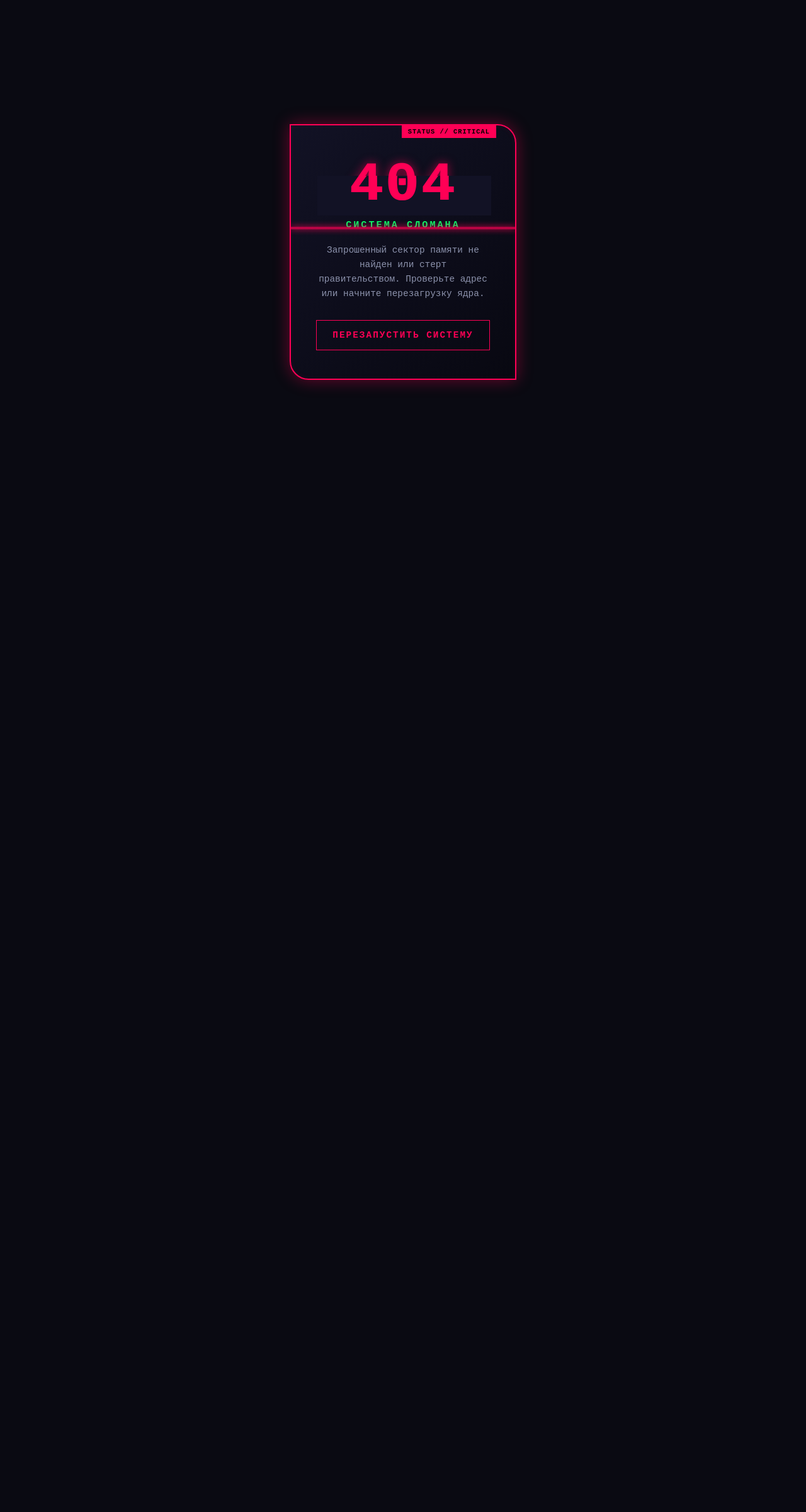
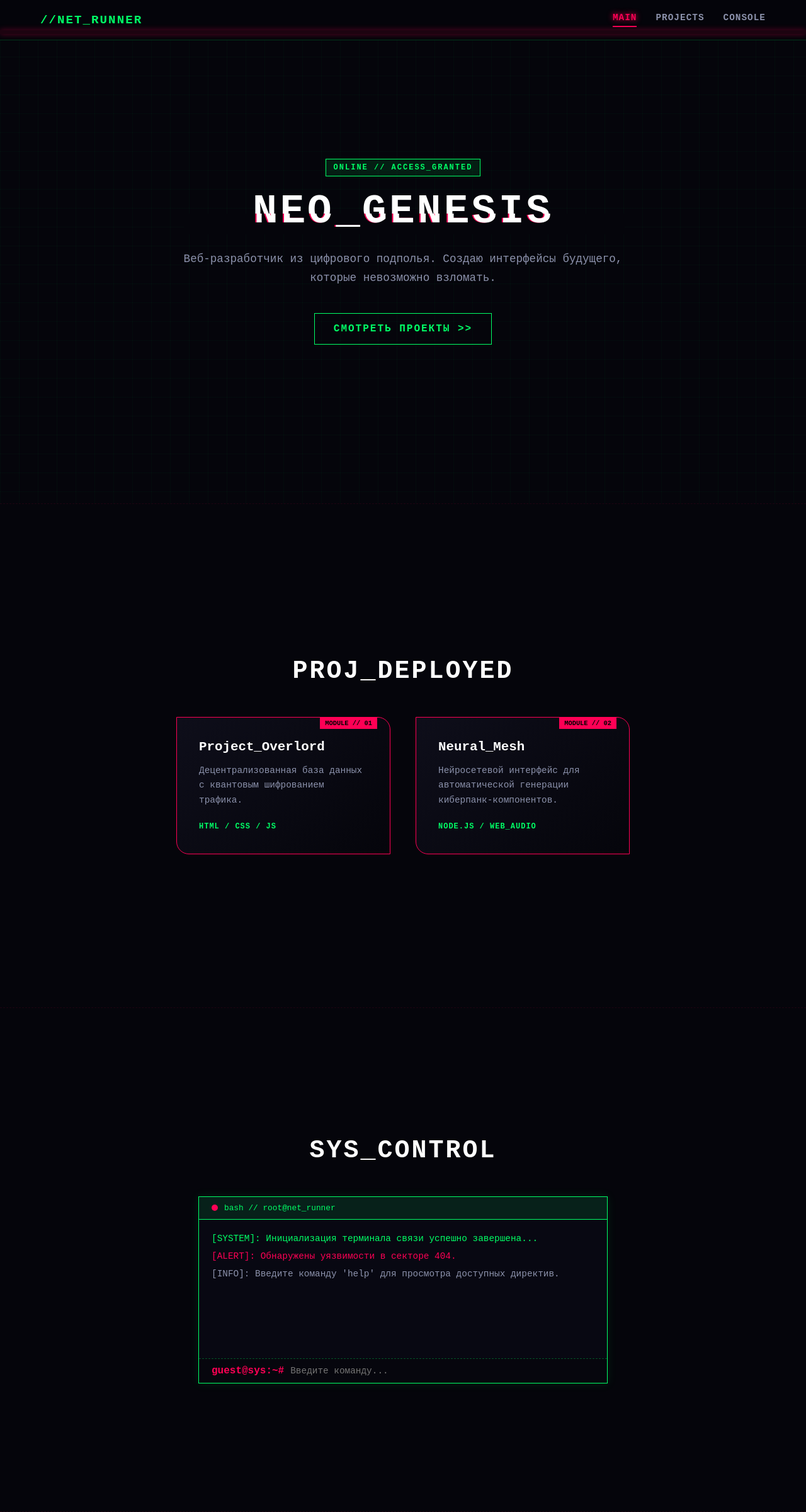
Before and after one commit to MrSkyAngule/myskile, a Django app: page / in a window 1280 px wide. Shown: the whole page at 63% size. Before the commit the page ends 617 px from the top, so only its background shows below. Run offline with Django 5.2, Linux system fonts and the light colour scheme.

Commit message:
First commit

```diff
--- a/main/templates/main/home.html
+++ b/main/templates/main/home.html
@@ -3,32 +3,81 @@
 <head>
     <meta charset="UTF-8">
     <meta name="viewport" content="width=device-width, initial-scale=1.0">
-    <title>SYS_ERR // 404 NOT FOUND</title>
+    <title>NET_RUNNER // PORTFOLIO</title>
     <link rel="stylesheet" href="static/style.css">
 </head>
 <body>
 
-    <div class="cyber-card error-active" id="card">
-        <!-- Бегущая лазерная линия -->
-        <div class="scanline"></div>
+    <!-- Анимированная фоновая неоновая сетка -->
+    <div class="cyber-grid"></div>
+    <div class="scanline"></div>
 
-        <div class="corner-tag">STATUS // CRITICAL</div>
+    <!-- Фиксированное кибер-меню -->
+    <nav class="cyber-nav">
+        <div class="nav-logo" data-text="N_R">//NET_RUNNER</div>
+        <div class="nav-links">
+            <a href="#main" class="nav-item active">MAIN</a>
+            <a href="#projects" class="nav-item">PROJECTS</a>
+            <a href="#terminal-sec" class="nav-item">CONSOLE</a>
+        </div>
+    </nav>
 
-        <!-- Главный глитч-текст (ID добавлен для JS) -->
-        <h1 class="glitch-title error-code" id="error-text" data-text="404">404</h1>
-        <h2 class="sub-title">СИСТЕМА СЛОМАНА</h2>
+    <!-- СЕКЦИЯ 1: Главный экран -->
+    <section id="main" class="section-container">
+        <div class="hero-block">
+            <div class="status-badge">ONLINE // ACCESS_GRANTED</div>
+            <h1 class="hero-title" data-text="NEO_GENESIS">NEO_GENESIS</h1>
+            <p class="hero-subtitle">Веб-разработчик из цифрового подполья. Создаю интерфейсы будущего, которые невозможно взломать.</p>
+            <a href="#projects" class="action-btn">СМОТРЕТЬ ПРОЕКТЫ <span class="btn-arrow">>></span></a>
+        </div>
+    </section>
 
-        <p class="cyber-text">
-            Запрошенный сектор памяти не найден или стерт правительством. Проверьте адрес или начните перезагрузку ядра.
-        </p>
+    <!-- СЕКЦИЯ 2: Проекты -->
+    <section id="projects" class="section-container">
+        <h2 class="section-title" data-text="PROJ_DEPLOYED">PROJ_DEPLOYED</h2>
+        <div class="projects-grid">
 
-        <!-- Кнопка с ID для запуска скрипта -->
-        <button class="cyber-btn reboot-btn" id="reboot-btn">
-            ПЕРЕЗАПУСТИТЬ СИСТЕМУ
-        </button>
-    </div>
+            <!-- Карточка 1 -->
+            <div class="project-card">
+                <div class="card-tag">MODULE // 01</div>
+                <h3>Project_Overlord</h3>
+                <p>Децентрализованная база данных с квантовым шифрованием трафика.</p>
+                <span class="tech-stack">HTML / CSS / JS</span>
+            </div>
 
-    <!-- Подключаем наш скрипт в самом конце страницы -->
+            <!-- Карточка 2 -->
+            <div class="project-card">
+                <div class="card-tag">MODULE // 02</div>
+                <h3>Neural_Mesh</h3>
+                <p>Нейросетевой интерфейс для автоматической генерации киберпанк-компонентов.</p>
+                <span class="tech-stack">NODE.JS / WEB_AUDIO</span>
+            </div>
+
+        </div>
+    </section>
+
+    <!-- СЕКЦИЯ 3: Терминал управления -->
+    <section id="terminal-sec" class="section-container">
+        <h2 class="section-title" data-text="SYS_CONTROL">SYS_CONTROL</h2>
+
+        <div class="cyber-terminal">
+            <div class="terminal-header">
+                <span class="terminal-dot"></span>
+                <span class="terminal-title">bash // root@net_runner</span>
+            </div>
+            <div class="terminal-window" id="terminal-output">
+                <p class="output-line text-green">[SYSTEM]: Инициализация терминала связи успешно завершена...</p>
+                <p class="output-line text-pink">[ALERT]: Обнаружены уязвимости в секторе 404.</p>
+                <p class="output-line">[INFO]: Введите команду 'help' для просмотра доступных директив.</p>
+            </div>
+            <div class="terminal-input-row">
+                <span class="terminal-prompt">guest@sys:~#</span>
+                <input type="text" id="terminal-input" placeholder="Введите команду..." autocomplete="off">
+            </div>
+        </div>
+    </section>
+
+    <!-- Подключаем JavaScript логику -->
     <script src="static/script.js"></script>
 </body>
 </html>
--- a/static/script.js
+++ b/static/script.js
@@ -1,93 +1,96 @@
-// Находим нужные элементы на странице
-const card = document.getElementById('card');
-const errorText = document.getElementById('error-text');
-const rebootBtn = document.getElementById('reboot-btn');
-
-// Синтезатор звука (Web Audio API) — генерирует кибер-звуки без аудиофайлов
+// Контекст для генерации звуков (Web Audio API)
 const audioCtx = new (window.AudioContext || window.webkitAudioContext)();
 
-function playGlitchSound(frequency, duration, type = 'sawtooth') {
-    // Браузеры блокируют звук до первого клика пользователя по экрану
+function playBeep(freq, type = 'sine', duration = 0.08) {
     if (audioCtx.state === 'suspended') return;
+    const osc = audioCtx.createOscillator();
+    const gain = audioCtx.createGain();
 
-    const oscillator = audioCtx.createOscillator();
-    const gainNode = audioCtx.createGain();
+    osc.type = type;
+    osc.frequency.setValueAtTime(freq, audioCtx.currentTime);
+    gain.gain.setValueAtTime(0.05, audioCtx.currentTime);
+    gain.gain.exponentialRampToValueAtTime(0.001, audioCtx.currentTime + duration);
 
-    oscillator.type = type;
-    oscillator.frequency.setValueAtTime(frequency, audioCtx.currentTime);
-    // Добавляем искажение частоты для эффекта глитча
-    oscillator.frequency.exponentialRampToValueAtTime(10, audioCtx.currentTime + duration);
-
-    gainNode.gain.setValueAtTime(0.1, audioCtx.currentTime);
-    gainNode.gain.exponentialRampToValueAtTime(0.01, audioCtx.currentTime + duration);
-
-    oscillator.connect(gainNode);
-    gainNode.connect(audioCtx.destination);
-
-    oscillator.start();
-    oscillator.stop(audioCtx.currentTime + duration);
+    osc.connect(gain);
+    gain.connect(audioCtx.destination);
+    osc.start();
+    osc.stop(audioCtx.currentTime + duration);
 }
 
-// 1. Эффект при наведении мыши на карточку (короткий глитч-звук)
-card.addEventListener('mouseenter', () => {
-    playGlitchSound(120, 0.15, 'square');
+// Активируем аудио-контекст при первом клике пользователя по сайту
+document.body.addEventListener('click', () => {
+    if (audioCtx.state === 'suspended') audioCtx.resume();
 });
 
-// 2. Логика клика по кнопке «Перезапустить систему»
-let isRebooting = false;
+// 1. Озвучка навигации и элементов интерфейса
+document.querySelectorAll('.nav-item, .project-card, .action-btn').forEach(element => {
+    element.addEventListener('mouseenter', () => playBeep(440, 'triangle', 0.05));
+    element.addEventListener('click', () => playBeep(880, 'square', 0.1));
+});
 
-rebootBtn.addEventListener('click', () => {
-    // Включаем аудиоконтекст, если он был «спящим»
-    if (audioCtx.state === 'suspended') {
-        audioCtx.resume();
+// 2. Логика подсветки пунктов меню при скролле (ScrollSpy)
+const sections = document.querySelectorAll('section');
+const navItems = document.querySelectorAll('.nav-item');
+
+window.addEventListener('scroll', () => {
+    let current = '';
+    sections.forEach(section => {
+        const sectionTop = section.offsetTop;
+        if (pageYOffset >= sectionTop - 150) {
+            current = section.getAttribute('id');
+        }
+    });
+
+    navItems.forEach(item => {
+        item.classList.remove('active');
+        if (item.getAttribute('href').includes(current)) {
+            item.classList.add('active');
+        }
+    });
+});
+
+// 3. Интерактивный терминал (Парсер команд)
+const terminalInput = document.getElementById('terminal-input');
+const terminalOutput = document.getElementById('terminal-output');
+
+terminalInput.addEventListener('keydown', function(e) {
+    if (e.key === 'Enter') {
+        const command = this.value.trim().toLowerCase();
+
+        // Дублируем введенную команду на экран терминала
+        const userLine = document.createElement('p');
+        userLine.innerHTML = `<span class="text-pink">guest@sys:~#</span> ${this.value}`;
+        terminalOutput.appendChild(userLine);
+
+        // Логика обработки команд
+        const responseLine = document.createElement('p');
+        responseLine.classList.add('output-line');
+
+        if (command === 'help') {
+            responseLine.innerHTML = `<span class="text-green">Доступные директивы:</span><br>
+            > <b class="text-pink">about</b> - информация о владельце терминала<br>
+            > <b class="text-pink">skills</b> - текущий стек технологий<br>
+            > <b class="text-pink">clear</b> - очистить экран консоли`;
+            playBeep(600, 'sine', 0.15);
+        } else if (command === 'about') {
+            responseLine.innerText = "[DATA]: Net_Runner — цифровой архитектор, специализирующийся на кибер-дизайне и реактивных скриптах.";
+        } else if (command === 'skills') {
+            responseLine.innerText = "[DATA]: Эксперт в HTML5, CSS3 (анимации, гриды), JavaScript (ES6+), Web Audio API.";
+        } else if (command === 'clear') {
+            terminalOutput.innerHTML = '';
+            this.value = '';
+            return;
+        } else if (command === '') {
+            return;
+        } else {
+            responseLine.innerHTML = `<span class="text-pink">[ERROR]: Команда '${command}' не найдена. Введите 'help'</span>`;
+            playBeep(150, 'sawtooth', 0.3); // Звук ошибки
+        }
+
+        terminalOutput.appendChild(responseLine);
+
+        // Очищаем инпут и автоскроллим терминал вниз
+        this.value = '';
+        terminalOutput.scrollTop = terminalOutput.scrollHeight;
     }
-
-    if (isRebooting) return; // Защита от повторных кликов
-    isRebooting = true;
-
-    // Включаем дикую тряску карточки через CSS класс
-    card.classList.add('hacking');
-
-    // Играем жесткий аналоговый звук ошибки
-    playGlitchSound(350, 0.8, 'sawtooth');
-
-    // Эффект бегущих матричных цифр вместо "404"
-    const chars = "010101#$@%&?";
-    let duration = 0;
-    const matrixInterval = setInterval(() => {
-        let scrambled = "";
-        for (let i = 0; i < 3; i++) {
-            scrambled += chars[Math.floor(Math.random() * chars.length)];
-        }
-        errorText.innerText = scrambled;
-        errorText.setAttribute('data-text', scrambled); // Обновляем CSS-глитч слои
-
-        // Каждые 100мс подмигиваем звуком
-        if (Math.random() > 0.5) playGlitchSound(600, 0.05, 'triangle');
-    }, 70);
-
-    // Обратный отсчет на кнопке
-    let timeLeft = 3;
-    rebootBtn.innerText = `ПЕРЕЗАГРУЗКА ЯДРА (${timeLeft})`;
-
-    const countdownInterval = setInterval(() => {
-        timeLeft--;
-        if (timeLeft > 0) {
-            rebootBtn.innerText = `ПЕРЕЗАГРУЗКА ЯДРА (${timeLeft})`;
-            playGlitchSound(150, 0.1, 'square');
-        } else {
-            clearInterval(countdownInterval);
-            clearInterval(matrixInterval);
-
-            // Финал: возвращаем всё в норму и мягко обновляем страницу
-            rebootBtn.innerText = "СИСТЕМА ВОССТАНОВЛЕНА!";
-            errorText.innerText = "200";
-            errorText.setAttribute('data-text', "200");
-            card.classList.remove('hacking');
-
-            setTimeout(() => {
-                location.reload(); // Перезагрузка вкладки
-            }, 800);
-        }
-    }, 1000);
 });
--- a/static/style.css
+++ b/static/style.css
@@ -1,179 +1,311 @@
-/* Базовые настройки экрана */
+/* Базовое сглаживание и сброс */
 * {
     margin: 0;
     padding: 0;
     box-sizing: border-box;
     font-family: 'Courier New', Courier, monospace;
+    scroll-behavior: smooth;
 }
 
 body {
-    display: flex;
-    justify-content: center;
-    align-items: center;
+    background-color: #05050b;
+    color: #8c92ac;
     min-height: 100vh;
-    background-color: #0a0a12;
-    overflow: hidden;
+    overflow-x: hidden;
 }
 
-/* Корпус кибер-карточки */
-.cyber-card {
-    position: relative;
-    background: linear-gradient(135deg, #121225 0%, #080811 100%);
-    border: 2px solid #ff0055;
-    padding: 45px 40px;
-    width: 360px;
-    text-align: center;
-    border-radius: 0px 30px 0px 30px;
-    overflow: hidden;
-    animation: alarm-pulse 2s infinite ease-in-out;
-    transition: transform 0.3s ease;
+/* --- КИБЕР ФОН И СЕТКА --- */
+.cyber-grid {
+    position: fixed;
+    top: 0;
+    left: 0;
+    width: 100vw;
+    height: 100vh;
+    background-image:
+        linear-gradient(rgba(0, 255, 102, 0.03) 1px, transparent 1px),
+        linear-gradient(90deg, rgba(0, 255, 102, 0.03) 1px, transparent 1px);
+    background-size: 30px 30px;
+    z-index: -1;
 }
 
-.cyber-card:hover {
-    transform: translateY(-5px) scale(1.02);
-    cursor: pointer;
-}
-
-/* Эффект жесткой тряски при "взломе/перезагрузке" */
-.cyber-card.hacking {
-    animation: mega-shake 0.1s infinite !important;
-    border-color: #00ff66 !important;
-}
-
-/* Лазерная линия сканирования */
 .scanline {
-    position: absolute;
+    position: fixed;
     top: 0;
     left: 0;
     width: 100%;
-    height: 4px;
-    background: rgba(255, 0, 85, 0.7);
-    box-shadow: 0 0 10px #ff0055;
-    animation: scan 3s linear infinite;
-    z-index: 10;
+    height: 6px;
+    background: rgba(255, 0, 85, 0.1);
+    box-shadow: 0 0 10px rgba(255, 0, 85, 0.4);
+    animation: scan-move 6s linear infinite;
+    z-index: 999;
     pointer-events: none;
 }
 
-/* Бирка в углу экрана */
-.corner-tag {
+/* --- НАВИГАЦИЯ --- */
+.cyber-nav {
+    position: fixed;
+    top: 0;
+    left: 0;
+    width: 100%;
+    display: flex;
+    justify-content: space-between;
+    align-items: center;
+    padding: 20px 5%;
+    background: rgba(5, 5, 11, 0.9);
+    border-bottom: 1px solid rgba(0, 255, 102, 0.2);
+    backdrop-filter: blur(5px);
+    z-index: 100;
+}
+
+.nav-logo {
+    color: #00ff66;
+    font-weight: bold;
+    font-size: 1.2rem;
+    letter-spacing: 2px;
+}
+
+.nav-links {
+    display: flex;
+    gap: 30px;
+}
+
+.nav-item {
+    color: #8c92ac;
+    text-decoration: none;
+    font-size: 0.9rem;
+    font-weight: bold;
+    letter-spacing: 1px;
+    transition: all 0.3s;
+    border-bottom: 2px solid transparent;
+    padding-bottom: 5px;
+}
+
+.nav-item:hover, .nav-item.active {
+    color: #ff0055;
+    text-shadow: 0 0 10px #ff0055;
+    border-color: #ff0055;
+}
+
+/* --- СТРУКТУРА СЕКЦИЙ --- */
+.section-container {
+    min-height: 100vh;
+    padding: 120px 10%;
+    display: flex;
+    flex-direction: column;
+    justify-content: center;
+    align-items: center;
+    border-bottom: 1px dashed rgba(255, 0, 85, 0.1);
+}
+
+/* --- СЕКЦИЯ 1: HERO --- */
+.hero-block {
+    max-width: 700px;
+    text-align: center;
+}
+
+.status-badge {
+    background: rgba(0, 255, 102, 0.1);
+    color: #00ff66;
+    border: 1px solid #00ff66;
+    display: inline-block;
+    padding: 6px 12px;
+    font-size: 0.75rem;
+    font-weight: bold;
+    margin-bottom: 20px;
+    letter-spacing: 2px;
+}
+
+.hero-title {
+    font-size: 4rem;
+    color: #fff;
+    font-weight: 900;
+    letter-spacing: 5px;
+    margin-bottom: 25px;
+    position: relative;
+}
+
+/* Эффект глитча заголовков */
+.hero-title::before, .section-title::before {
+    content: attr(data-text);
     position: absolute;
-    top: 0;
-    right: 30px;
+    left: 2px; top: 0; width: 100%; height: 100%;
+    text-shadow: -2px 0 #ff0055;
+    background: #05050b;
+    clip: rect(44px, 9999px, 56px, 0);
+    animation: glitch-loop 4s infinite linear alternate-reverse;
+}
+
+.hero-subtitle {
+    font-size: 1.1rem;
+    line-height: 1.7;
+    margin-bottom: 40px;
+}
+
+.action-btn {
+    display: inline-block;
+    color: #00ff66;
+    border: 1px solid #00ff66;
+    text-decoration: none;
+    padding: 15px 30px;
+    font-weight: bold;
+    letter-spacing: 2px;
+    transition: all 0.3s;
+    background: transparent;
+}
+
+.action-btn:hover {
+    background: #00ff66;
+    color: #000;
+    box-shadow: 0 0 25px #00ff66;
+    transform: translateY(-3px);
+}
+
+/* --- СЕКЦИЯ 2: КАРТОЧКИ ПРОЕКТОВ --- */
+.section-title {
+    font-size: 2.5rem;
+    color: #fff;
+    margin-bottom: 50px;
+    letter-spacing: 3px;
+    position: relative;
+}
+
+.projects-grid {
+    display: flex;
+    gap: 40px;
+    flex-wrap: wrap;
+    justify-content: center;
+    width: 100%;
+}
+
+.project-card {
+    background: linear-gradient(135deg, #0e0e1a 0%, #05050b 100%);
+    border: 1px solid #ff0055;
+    padding: 35px;
+    width: 340px;
+    position: relative;
+    border-radius: 0 20px 0 20px;
+    transition: all 0.3s;
+}
+
+.project-card:hover {
+    transform: translateY(-8px);
+    box-shadow: 0 0 20px rgba(255, 0, 85, 0.3);
+    border-color: #00ff66;
+}
+
+.card-tag {
+    position: absolute;
+    top: 0; right: 20px;
     background: #ff0055;
     color: #000;
     font-size: 0.65rem;
     font-weight: bold;
-    padding: 4px 10px;
-    text-transform: uppercase;
+    padding: 3px 8px;
+}
+
+.project-card:hover .card-tag {
+    background: #00ff66;
+}
+
+.project-card h3 {
+    color: #fff;
+    margin-bottom: 15px;
+    font-size: 1.3rem;
+}
+
+.project-card p {
+    font-size: 0.9rem;
+    line-height: 1.6;
+    margin-bottom: 20px;
+}
+
+.tech-stack {
+    color: #00ff66;
+    font-size: 0.75rem;
+    font-weight: bold;
     letter-spacing: 1px;
 }
 
-/* Цифровой код 404 с эффектом глитча */
-.error-code {
-    position: relative;
-    font-size: 5.5rem;
-    font-weight: 900;
-    letter-spacing: 4px;
-    color: #ff0055;
-    text-shadow: 0 0 15px rgba(255, 0, 85, 0.6);
-    margin-bottom: 5px;
+/* --- СЕКЦИЯ 3: ИНТЕРАКТИВНЫЙ ТЕРМИНАЛ --- */
+.cyber-terminal {
+    width: 100%;
+    max-width: 650px;
+    background: #080812;
+    border: 1px solid #00ff66;
+    box-shadow: 0 0 15px rgba(0, 255, 102, 0.1);
 }
 
-.error-code::before {
-    content: attr(data-text);
-    position: absolute;
-    top: 0;
-    left: 2px;
-    width: 100%;
-    height: 100%;
-    background: #121225;
-    text-shadow: -2px 0 #ff0055;
-    clip: rect(44px, 450px, 56px, 0);
-    animation: glitch-anim 4s infinite linear alternate-reverse;
+.terminal-header {
+    background: rgba(0, 255, 102, 0.1);
+    padding: 10px 20px;
+    display: flex;
+    align-items: center;
+    gap: 10px;
+    border-bottom: 1px solid #00ff66;
 }
 
-.error-code::after {
-    content: attr(data-text);
-    position: absolute;
-    top: 0;
-    left: -2px;
-    width: 100%;
-    height: 100%;
-    background: #121225;
-    text-shadow: -2px 0 #00ffff;
-    clip: rect(85px, 450px, 140px, 0);
-    animation: glitch-anim 2s infinite linear alternate-reverse;
+.terminal-dot {
+    width: 10px;
+    height: 10px;
+    background: #ff0055;
+    border-radius: 50%;
 }
 
-/* Подзаголовок ошибки */
-.sub-title {
+.terminal-title {
+    font-size: 0.8rem;
     color: #00ff66;
-    font-size: 0.95rem;
-    letter-spacing: 3px;
-    margin-bottom: 20px;
 }
 
-/* Основной текст */
-.cyber-text {
-    color: #8c92ac;
+.terminal-window {
+    height: 220px;
+    padding: 20px;
+    overflow-y: auto;
+    display: flex;
+    flex-direction: column;
+    gap: 8px;
     font-size: 0.9rem;
-    line-height: 1.6;
-    margin-bottom: 30px;
 }
 
-/* Аварийная кнопка перезагрузки */
-.reboot-btn {
-    width: 100%;
-    background: transparent;
-    border: 1px solid #ff0055;
-    color: #ff0055;
-    padding: 15px;
-    font-size: 0.9rem;
-    font-weight: bold;
-    cursor: pointer;
-    letter-spacing: 2px;
-    transition: all 0.2s ease;
+.output-line {
+    line-height: 1.4;
 }
 
-.reboot-btn:hover {
-    background: #ff0055;
-    color: #000;
-    box-shadow: 0 0 20px #ff0055;
+.text-green { color: #00ff66; }
+.text-pink { color: #ff0055; }
+
+.terminal-input-row {
+    display: flex;
+    padding: 10px 20px;
+    background: rgba(0, 0, 0, 0.3);
+    border-top: 1px dashed rgba(0, 255, 102, 0.3);
+    align-items: center;
+}
+
+.terminal-prompt {
+    color: #ff0055;
+    margin-right: 10px;
+    font-weight: bold;
+}
+
+#terminal-input {
+    flex: 1;
+    background: transparent;
+    border: none;
+    outline: none;
+    color: #fff;
+    font-family: inherit;
+    font-size: 0.9rem;
 }
 
 /* --- АНИМАЦИИ --- */
-@keyframes alarm-pulse {
-    0% { box-shadow: 0 0 15px rgba(255, 0, 85, 0.2); }
-    50% { box-shadow: 0 0 30px rgba(255, 0, 85, 0.5), inset 0 0 15px rgba(255, 0, 85, 0.1); }
-    100% { box-shadow: 0 0 15px rgba(255, 0, 85, 0.2); }
+@keyframes scan-move {
+    0% { top: -5%; }
+    100% { top: 105%; }
 }
 
-@keyframes scan {
-    0% { top: 0%; }
-    50% { top: 100%; }
-    100% { top: 0%; }
+@keyframes glitch-loop {
+    0% { clip: rect(15px, 9999px, 66px, 0); }
+    30% { clip: rect(85px, 9999px, 5px, 0); }
+    60% { clip: rect(34px, 9999px, 110px, 0); }
+    100% { clip: rect(70px, 9999px, 25px, 0); }
 }
-
-@keyframes glitch-anim {
-    0% { clip: rect(31px, 9999px, 94px, 0); }
-    20% { clip: rect(85px, 9999px, 5px, 0); }
-    40% { clip: rect(73px, 9999px, 29px, 0); }
-    60% { clip: rect(18px, 9999px, 93px, 0); }
-    80% { clip: rect(86px, 9999px, 112px, 0); }
-    100% { clip: rect(57px, 9999px, 128px, 0); }
-}
-
-/* Эффект дикой тряски */
-@keyframes mega-shake {
-    0% { transform: translate(2px, 1px) rotate(0deg); }
-    10% { transform: translate(-1px, -2px) rotate(-1deg); }
-    20% { transform: translate(-3px, 0px) rotate(1deg); }
-    30% { transform: translate(0px, 2px) rotate(0deg); }
-    40% { transform: translate(1px, -1px) rotate(1deg); }
-    50% { transform: translate(-1px, 2px) rotate(-1deg); }
-    60% { transform: translate(-3px, 1px) rotate(0deg); }
-    70% { transform: translate(2px, 1px) rotate(-1deg); }
-    80% { transform: translate(-1px, -1px) rotate(1deg); }
-    90% { transform: translate(2px, 2px) rotate(0deg); }
-    100% { transform: translate(1px, -2px) rotate(-1deg); }
-}
```
